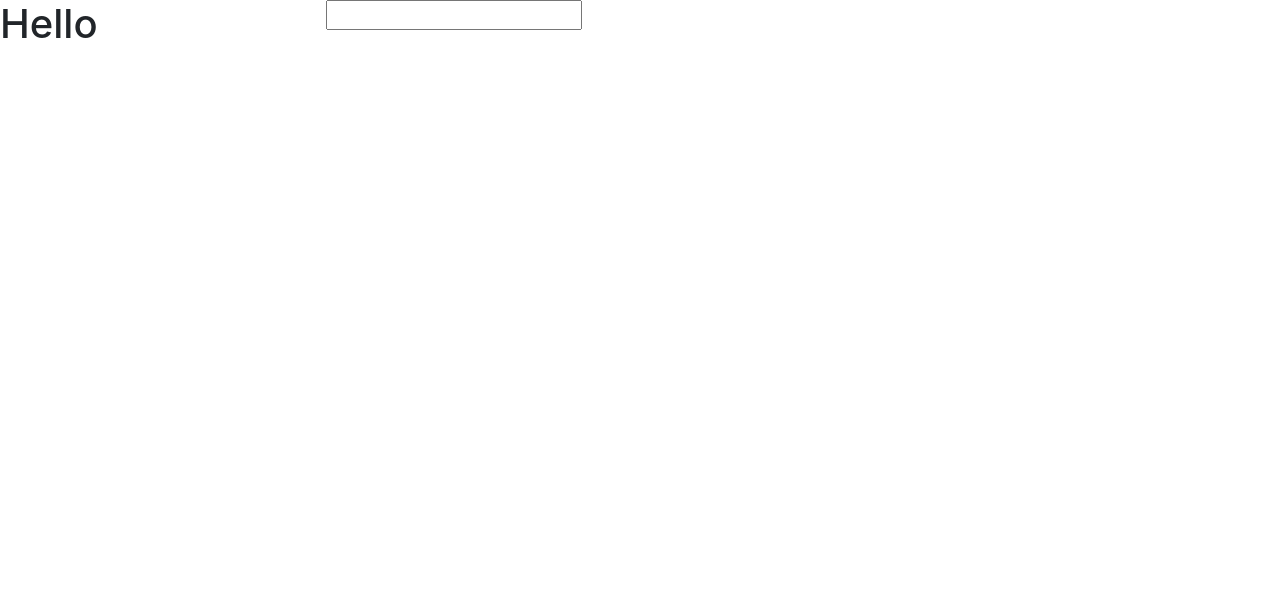
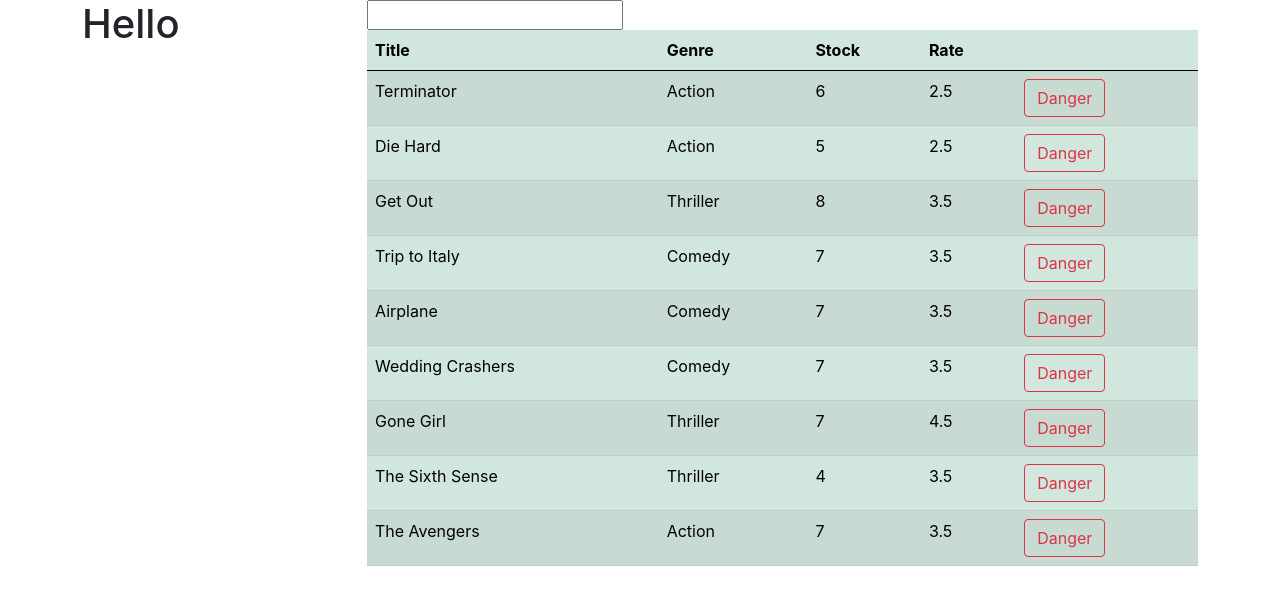
Before and after one commit to harsh007fc/Movies_App, a React (Create React App) app: page / in a window 1280 px wide. Shown: the top 604 px of the page. Built offline with nearby package versions, Linux system fonts and the light colour scheme.

Commit message:
added upto table

```diff
--- a/src/Components/Movies.js
+++ b/src/Components/Movies.js
@@ -12,13 +12,39 @@ export default class Movies extends Component {
     render() {
 
         return (
+            <div className="container">
             <div className='row'>
                 <div className="col-3">
                    <h1>Hello</h1>
                 </div>
                 <div className="col-9">
-                   <input type="text" />
+                   <input type='text'></input>
+                    <table class="table table-success table-striped">
+                        <thead>
+                            <tr>
+                                <th scope="col">Title</th>
+                                <th scope="col">Genre</th>
+                                <th scope="col">Stock</th>
+                                <th scope="col">Rate</th>
+                                <th scope="col"></th>
+                            </tr>
+                        </thead>
+                        <tbody>
+                           {
+                               this.state.movies.map(moviesObj=>(
+                                   <tr scope='row'>
+                                       <td>{moviesObj.title}</td>
+                                       <td>{moviesObj.genre.name}</td>
+                                       <td>{moviesObj.numberInStock}</td>
+                                       <td>{moviesObj.dailyRentalRate}</td>
+                                       <td><button type="button" class="btn btn-outline-danger">Danger</button></td>
+                                    </tr>
+                               ))
+                           }
+                        </tbody>
+                    </table>
                 </div>
+            </div>
             </div>
         )
     }
```
